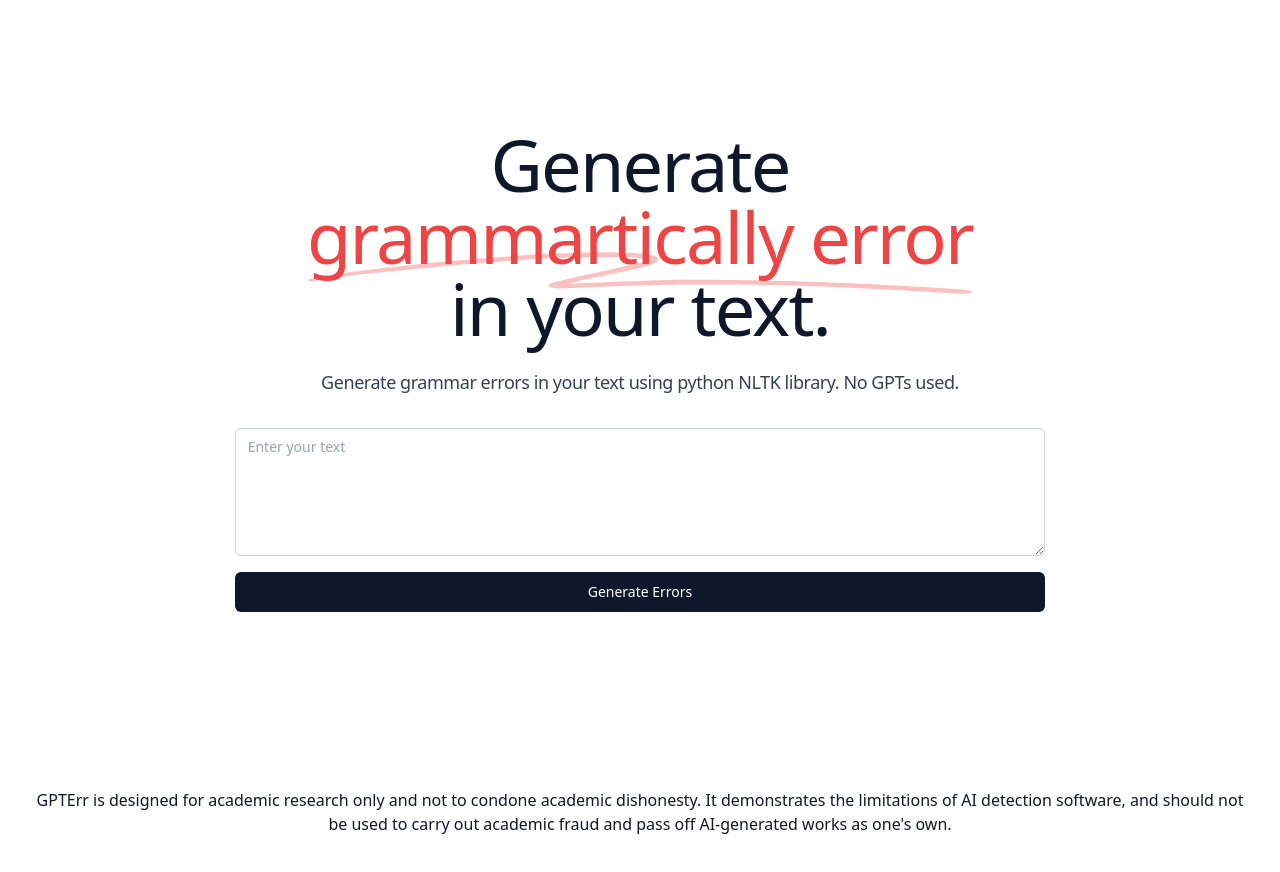
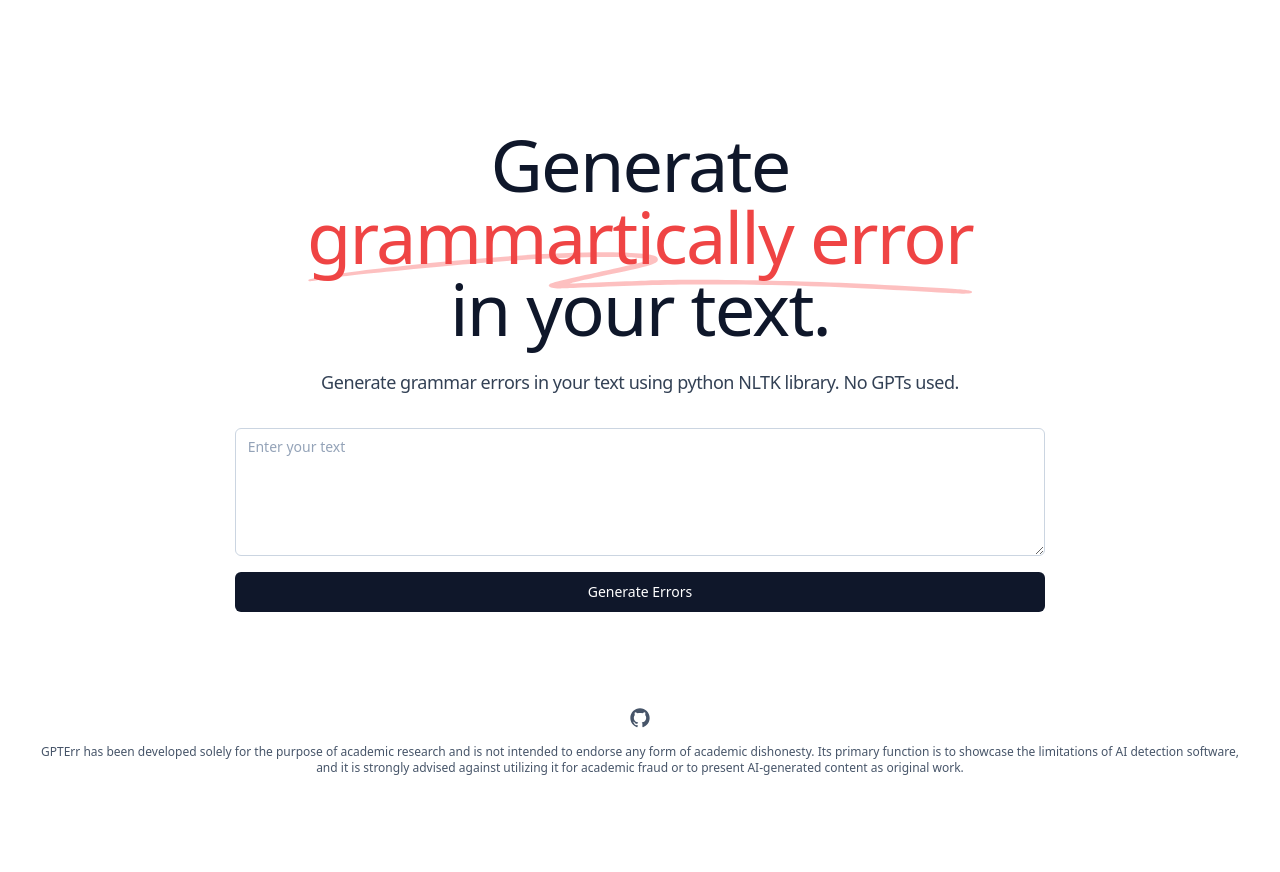
Before and after one commit to xyspg/GPTErr, a Next.js app in the folder frontend/: page / in a window 1280 px wide. Shown: the top 872 px of the page. After the commit the page ends 800 px from the top, so only its background shows below. Built offline with nearby package versions, Linux system fonts and the light colour scheme.

Commit message:
fix: styles

```diff
--- a/frontend/src/components/Footer.tsx
+++ b/frontend/src/components/Footer.tsx
@@ -1,12 +1,34 @@
 import React from 'react';
 import {Container} from "@/components/Container";
+import Link from "next/link";
 
 const Footer = () => {
     return (
-        <Container className="pt-20 pb-16 text-center lg:pt-32">
-            <div className="mt-12 lg:mt-18">
-                <p className="font-display text-base text-slate-900">
-                    GPTErr is designed for academic research only and not to condone academic dishonesty. It demonstrates the limitations of AI detection software, and should not be used to carry out academic fraud and pass off AI-generated works as one's own.
+        <Container className="text-center py-4">
+            <Link
+                href="https://github.com/xyspg/GPTErr"
+                target="_blank"
+                rel="noopener noreferrer"
+            >
+                <svg
+                    className="mx-auto cursor-pointer my-4 text-slate-600"
+                    width="20"
+                    height="20"
+                    viewBox="0 0 15 15"
+                    fill="none"
+                    xmlns="http://www.w3.org/2000/svg"
+                >
+                    <path
+                        d="M7.49933 0.25C3.49635 0.25 0.25 3.49593 0.25 7.50024C0.25 10.703 2.32715 13.4206 5.2081 14.3797C5.57084 14.446 5.70302 14.2222 5.70302 14.0299C5.70302 13.8576 5.69679 13.4019 5.69323 12.797C3.67661 13.235 3.25112 11.825 3.25112 11.825C2.92132 10.9874 2.44599 10.7644 2.44599 10.7644C1.78773 10.3149 2.49584 10.3238 2.49584 10.3238C3.22353 10.375 3.60629 11.0711 3.60629 11.0711C4.25298 12.1788 5.30335 11.8588 5.71638 11.6732C5.78225 11.205 5.96962 10.8854 6.17658 10.7043C4.56675 10.5209 2.87415 9.89918 2.87415 7.12104C2.87415 6.32925 3.15677 5.68257 3.62053 5.17563C3.54576 4.99226 3.29697 4.25521 3.69174 3.25691C3.69174 3.25691 4.30015 3.06196 5.68522 3.99973C6.26337 3.83906 6.8838 3.75895 7.50022 3.75583C8.1162 3.75895 8.73619 3.83906 9.31523 3.99973C10.6994 3.06196 11.3069 3.25691 11.3069 3.25691C11.7026 4.25521 11.4538 4.99226 11.3795 5.17563C11.8441 5.68257 12.1245 6.32925 12.1245 7.12104C12.1245 9.9063 10.4292 10.5192 8.81452 10.6985C9.07444 10.9224 9.30633 11.3648 9.30633 12.0413C9.30633 13.0102 9.29742 13.7922 9.29742 14.0299C9.29742 14.2239 9.42828 14.4496 9.79591 14.3788C12.6746 13.4179 14.75 10.7025 14.75 7.50024C14.75 3.49593 11.5036 0.25 7.49933 0.25Z"
+                        fill="currentColor"
+                        fill-rule="evenodd"
+                        clip-rule="evenodd"
+                    ></path>
+                </svg>
+            </Link>
+            <div className="mb-2">
+                <p className="font-display text-slate-600 text-xs">
+                    GPTErr has been developed solely for the purpose of academic research and is not intended to endorse any form of academic dishonesty. Its primary function is to showcase the limitations of AI detection software, and it is strongly advised against utilizing it for academic fraud or to present AI-generated content as original work.
                 </p>
             </div>
         </Container>
--- a/frontend/src/pages/Generate.tsx
+++ b/frontend/src/pages/Generate.tsx
@@ -54,7 +54,7 @@ export default function Generate() {
   return (
     <Container className="text-center pt-4">
       <form onSubmit={handleSubmit}>
-        <div className="grid w-2/3 mx-auto gap-2 gap-y-2 ">
+        <div className="grid w-full md:w-2/3 mx-auto gap-2 gap-y-2 ">
           <Textarea
             value={inputText}
             onChange={(e) => setInputText(e.target.value)}
--- a/frontend/src/pages/index.tsx
+++ b/frontend/src/pages/index.tsx
@@ -5,9 +5,13 @@ import Footer from "@/components/Footer";
 export default function Home() {
     return (
         <>
+            <div className="flex flex-col min-h-screen">
+                <div className="flex-grow">
                     <PrimaryFeatures />
                     <Generate />
+                </div>
                 <Footer />
+            </div>
         </>
     );
 }
```
Lines whose indentation alone changed are shown as unchanged.
